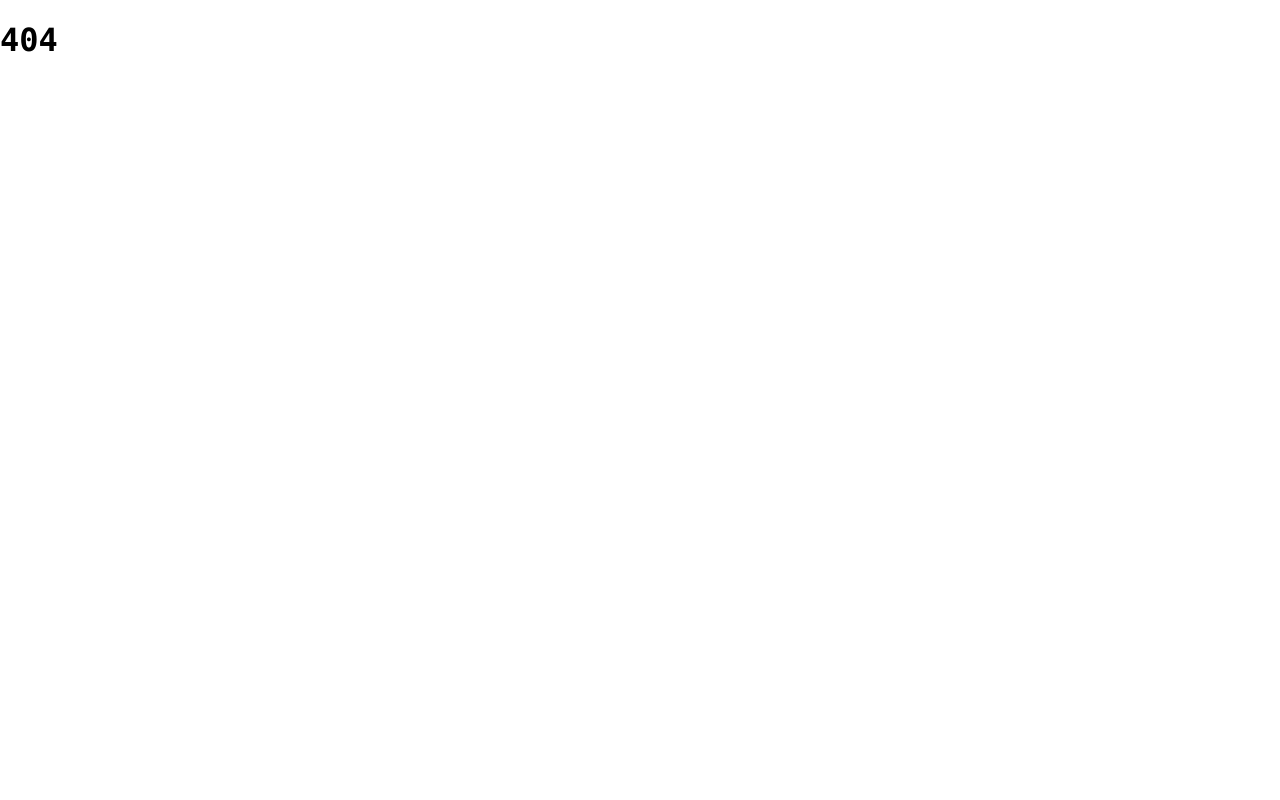
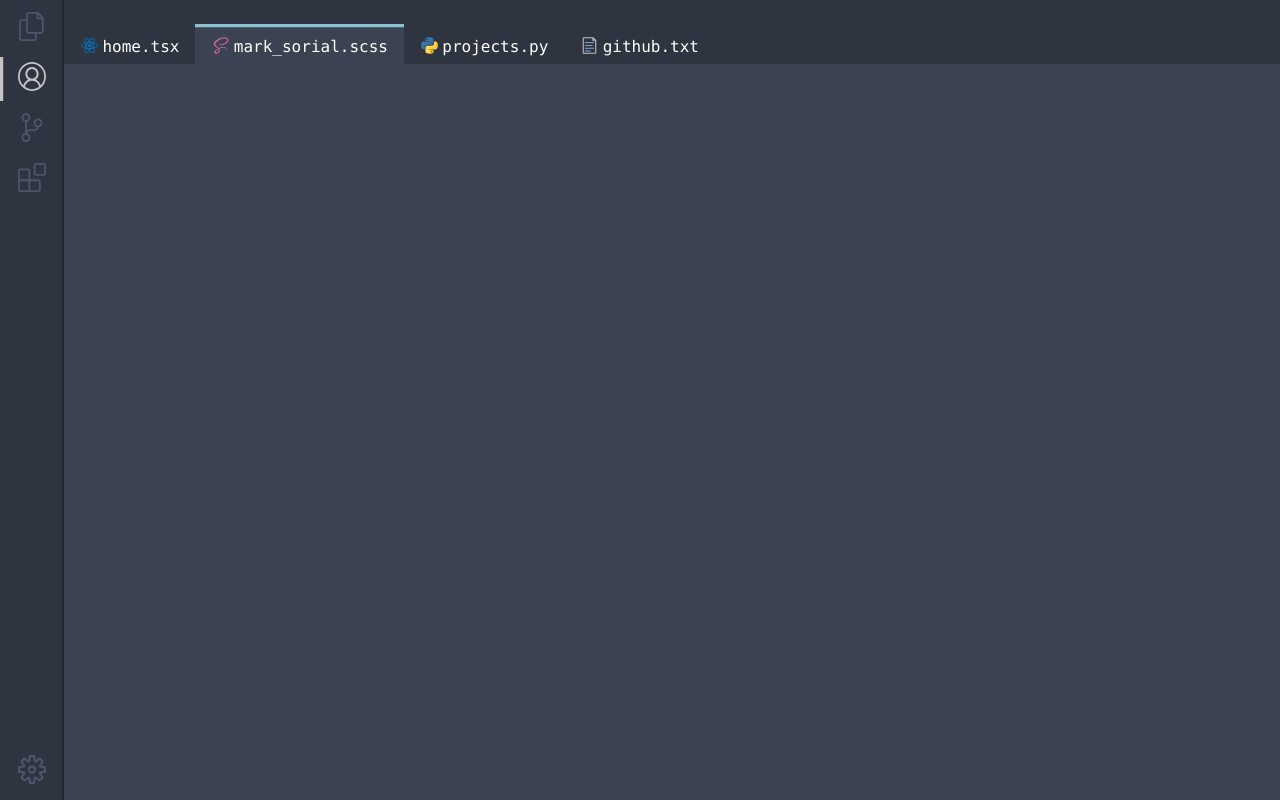
Before and after one commit to msorial44/code_portfolio, a React (Create React App) app: page /about in a window 1280 px wide. Built offline with nearby package versions, Linux system fonts and the light colour scheme.

Commit message:
fixed / rerouting

```diff
--- a/src/App.tsx
+++ b/src/App.tsx
@@ -1,6 +1,8 @@
 import React from 'react';
 import { BrowserRouter, Route, Routes } from "react-router-dom";
+
 import Home from './components/home/Home';
+import About from './components/about/About';
 
 function App() {
     return (
@@ -12,6 +14,9 @@ function App() {
             <Route path="/home" element={
                 <Home />
             } />
+            <Route path="/about" element={
+                <About />
+            } />
             <Route path="*" element={<h1>404</h1>} />
           </Routes>
       </BrowserRouter>
--- /dev/null
+++ b/src/components/about/About.tsx
@@ -0,0 +1,23 @@
+import React from 'react';
+import glasses from '../../public/imgs/glasses.svg';
+import Sidebar from '../sidebar/Sidebar';
+import Menu from '../menu/Menu';
+import './About.scss';
+
+function About() {
+  return (
+    <div className="Home">
+        <Sidebar />
+        <div className='main'>
+          <div className='header-navi'>
+            <Menu />
+          </div>
+          <div className='main-content'>
+
+          </div>
+        </div>
+    </div>
+  );
+}
+
+export default About;
--- a/src/components/menu/Menu.tsx
+++ b/src/components/menu/Menu.tsx
@@ -11,7 +11,7 @@ function Menu() {
 
     return (
         <div className='menubar'>
-            <div className={`menu-item ${matchPath(window.location.pathname, '/home') ? 'active-menu-item' : ''}`} >
+            <div className={`menu-item ${matchPath(window.location.pathname, '/home') || matchPath(window.location.pathname, '/')  ? 'active-menu-item' : ''}`} >
                     <NavLink
                         to="/home"
                         style={{ textDecoration: 'none' }}
--- a/src/components/sidebar/Sidebar.tsx
+++ b/src/components/sidebar/Sidebar.tsx
@@ -16,7 +16,7 @@ function Sidebar() {
     return (
         <div className='sidemenu'>
             <div className='sidemenu-top-div'>
-            <div className={`section-div ${matchPath(window.location.pathname, '/home') ? 'active-section-title' : ''}`} >
+            <div className={`section-div ${matchPath(window.location.pathname, '/home') || matchPath(window.location.pathname, '/') ? 'active-section-title' : ''}`} >
                     <NavLink
                         to="/home"
                         className={({ isActive }) => isActive ? 'active-section-title' : ''}
```
Also changed, not shown: src/components/about/About.scss (added).
